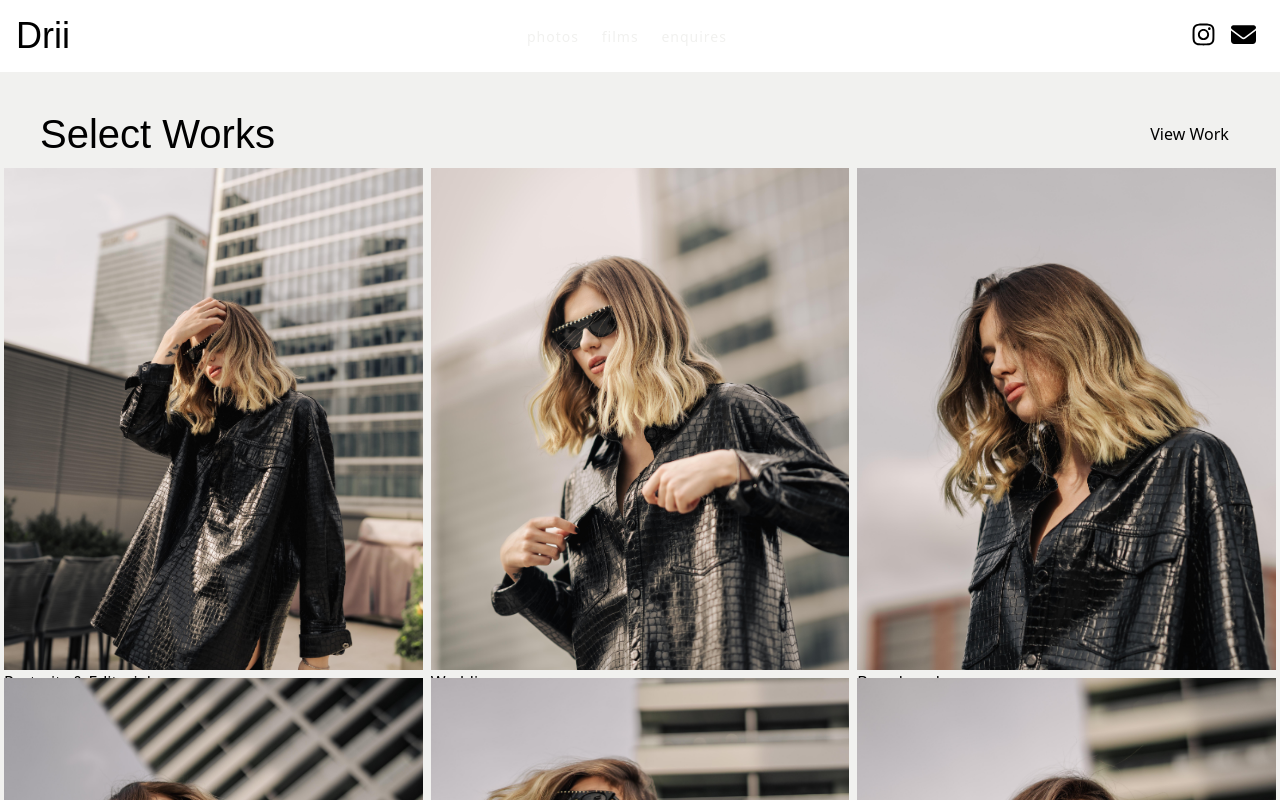
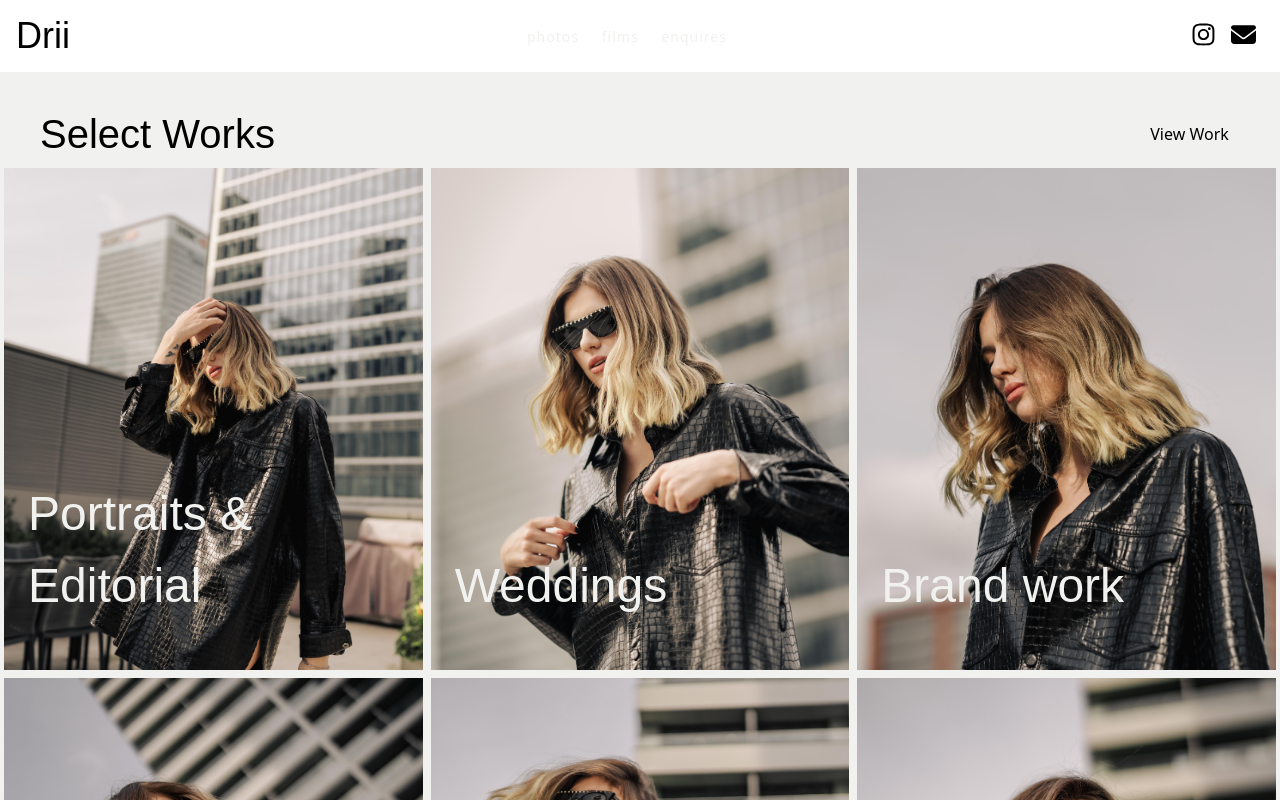
Before and after one commit to ARbayung/dri-photography, a React (Create React App) app: page /Works in a window 1280 px wide. Shown: the top 800 px of the page. Built offline with nearby package versions, Linux system fonts and the light colour scheme.

Commit message:
added feature in works section

```diff
--- a/src/components/Works.jsx
+++ b/src/components/Works.jsx
@@ -15,13 +15,18 @@ function Works(){
                             return(
                                 <div className="work" key={data.id}>
                                     <Link to={`/Works/${data.id}`}>
+                                    <div className="work-img-container">
+                                    </div>
                                         <img
                                             className="work-img"
                                             src={data.src}
                                             alt="img"
                                         >
                                         </img>
+
                                         <h3 className="section-h3">{data.title}</h3>
+                                        <p className="section-p">{data.discription}</p>
+
                                     </Link>
                                 </div>
                             )
--- a/src/components/assets/data.json
+++ b/src/components/assets/data.json
@@ -3,6 +3,7 @@
         "id": "1",
         "title": "Portraits & Editorial",
         "src": "/assets/img1.jpg",
+        "discription": "From fashion to lifestyle, I work closely with my clients to create striking visuals that capture the heart of the story and elevate any editorial piece.",
         "images": [
             {
             "img": "/assets/img1.jpg"
@@ -29,6 +30,7 @@
         "id": "2",
         "title": "Weddings",
         "src": "/assets/img2.jpg",
+        "discription":"Capture the magic of your special day with timeless, cinematic moments. From intimate ceremonies to grand celebrations, we document the emotions, beauty, and joy, creating memories that last a lifetime.",
         "images": [
             {
             "img": "/assets/stock.jpg"
@@ -43,6 +45,7 @@
         "id": "3",
         "title": "Brand work",
         "src": "/assets/img3.jpg",
+        "discription":"Bring your brand to life with compelling visuals. Whether you need promotional videos or product photography, we help you tell your brand's story in a way that resonates with your audience.",
         "images": [
             {
             "img": "/assets/stock.jpg"
@@ -57,6 +60,7 @@
         "id": "4",
         "title": "Sports",
         "src": "/assets/img4.jpg",
+        "discription":"Freeze the thrill of the game in action-packed photos and videos. From high-energy performances to breathtaking moments, we capture the intensity and spirit of athletes in motion.",
         "images": [
             {
             "img": "/assets/stock.jpg"
@@ -71,6 +75,7 @@
         "id": "5",
         "title": "Corporate",
         "src": "/assets/img5.jpg",
+        "discription":"Professional, polished, and impactful visual content for your business. Showcase your corporate events, team culture, or branding with high-quality photography and videography tailored to your needs.",
         "images": [
             {
             "img": "/assets/stock.jpg"
@@ -85,6 +90,7 @@
         "id": "6",
         "title": "Products",
         "src": "/assets/img6.jpg",
+        "discription":"Highlight the details that make your products stand out. From lifestyle shots to crisp studio photography, we ensure your products shine with exceptional imagery that drives engagement.",
         "images": [
             {
             "img": "/assets/stock.jpg"
--- a/src/index.css
+++ b/src/index.css
@@ -415,9 +415,23 @@ input,select{vertical-align:middle}
 }
 .work{
   margin: 4px;
+  position: relative;
+  display: inline-block;
+}
+.work-img-container{
+  position: absolute;
+  width: 100%;
+  height: 100%;
+  opacity: 0;
+  z-index: 1;
+  background-color: rgb(0, 0, 0, 0.4);
+}
+.work-img-container:hover{
+  opacity: 1;
 }
 
 .work-img{
+  display: block;
   height: auto;
   width: 100%;
   aspect-ratio: 1 / 1.2;
@@ -430,6 +444,38 @@ input,select{vertical-align:middle}
   }
 }
 
+.section-h3{
+  display: block;
+  position: absolute;
+  left: 0.5em;
+  bottom: 1em;
+  color: var(--offwhite);
+  font-family: var(--headFont);
+  font-size: 3em;
+  transition: 0.4s ease-in-out;
+  z-index: 2;
+}
+.section-p{
+  height: 3em;
+  z-index: 2;
+  left:1.6em;
+  display: block;
+  position: absolute;
+  bottom: 1em;
+  opacity: 0;
+  transition: 0.4s ease-in-out;
+  color: var(--offwhite);
+}
+.work:hover .section-h3{
+  bottom:3em;
+}
+.work:hover .section-p{
+  bottom:7em;
+  opacity: 1;
+}
+
+
+
 /*
 * services
 */
@@ -439,6 +485,7 @@ input,select{vertical-align:middle}
   display:flex;
   flex-direction: row;
   width: 100%;
+  overflow: none;
 }
 @media only screen and (max-width: 600px) {
   .service-container{
@@ -635,6 +682,7 @@ hr{
   font-family: var(--headFont);
   font-size: 6em;
   z-index: 5;
+  mix-blend-mode: difference;
 }
 @media only screen and (max-width: 600px) {
   .footer-email{
@@ -656,6 +704,7 @@ hr{
   font-size: 17.5vw;
   line-height: 0.9;
   z-index: 5;
+  mix-blend-mode: difference;
 }
 @media only screen and (max-width: 600px) {
   .footer-banner{
```
Lines whose indentation alone changed are shown as unchanged.
